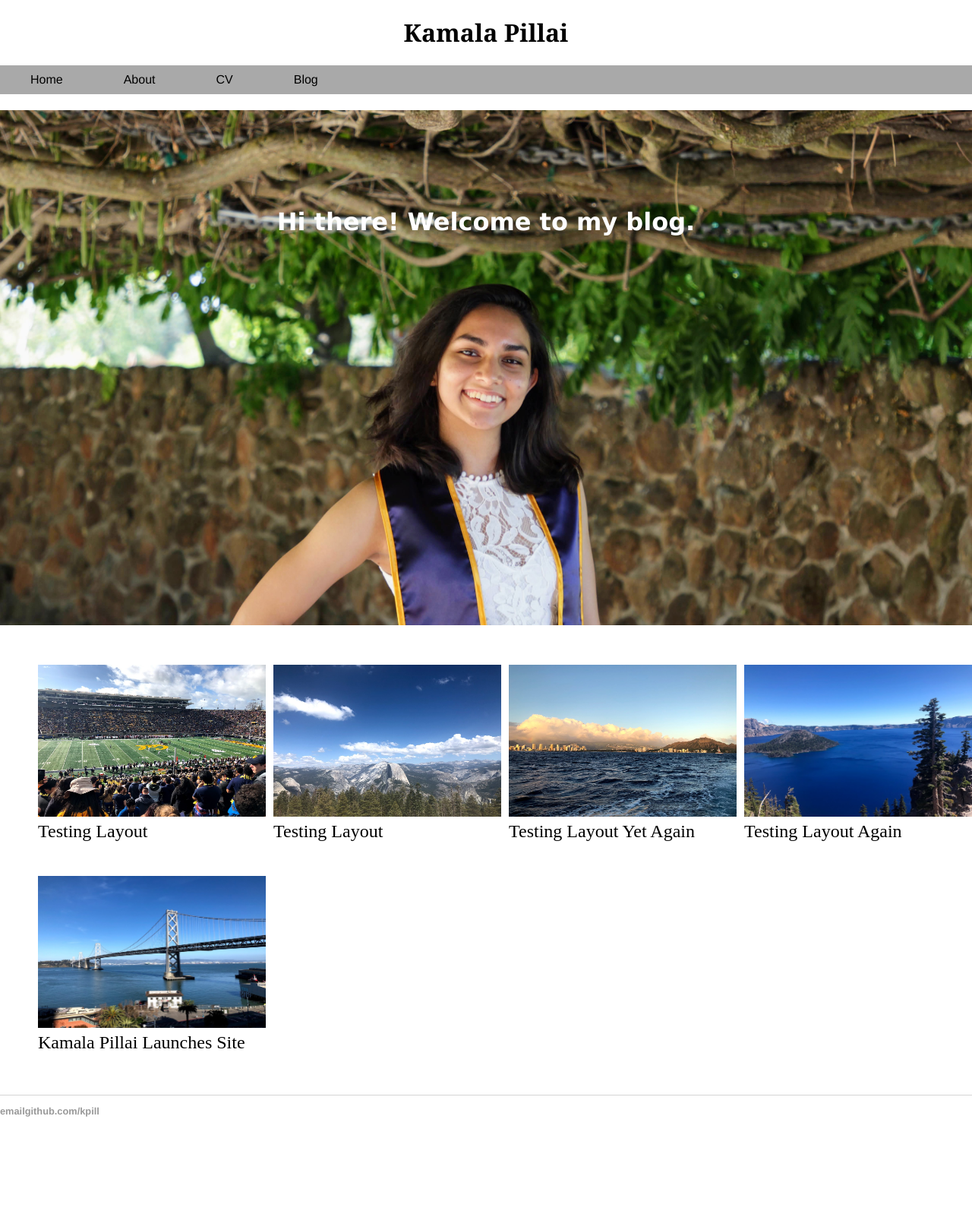
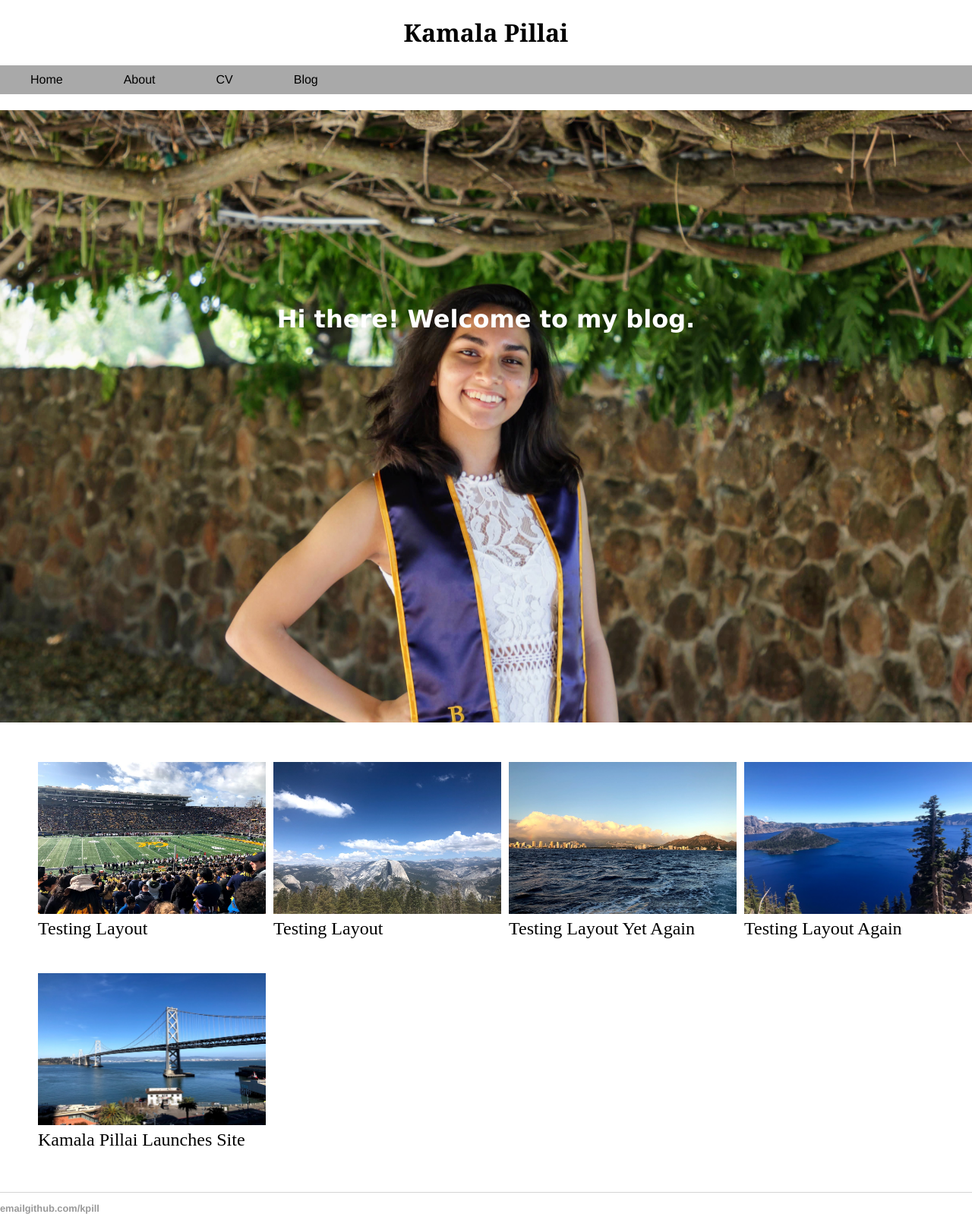
Before and after one commit to kpill/kpill.github.io, a Jekyll site: the page built from index.html, in a window 1280 px wide. Shown: the whole page at 76% size. Built offline with Jekyll 4.4.1, drawn with Linux system fonts in a browser that asks for light colours; before the commit the page ends 1470 px from its top, so only the background shows below that.

Commit message:
Update main.css

```diff
--- a/css/main.css
+++ b/css/main.css
@@ -67,7 +67,7 @@ h1.welcome {
 	font-family: "Lucida Sans Unicode", "Lucida Grande", sans-serif;
 	color: white;
 	font-weight: bold;
-	padding-top: 10vw;
+	padding-top: 20vw;
 	padding-bottom: 40vw;
 }
 
```
